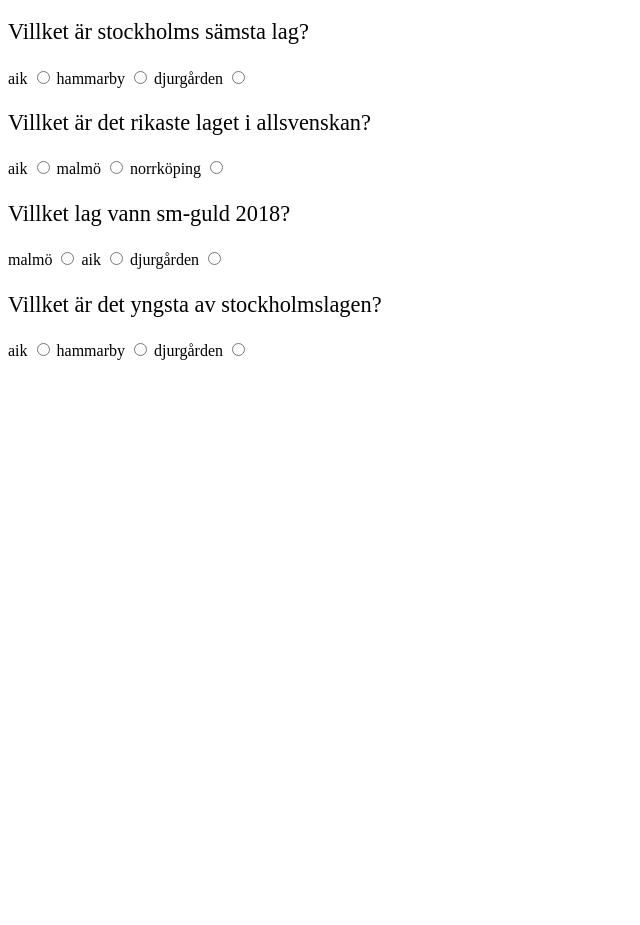
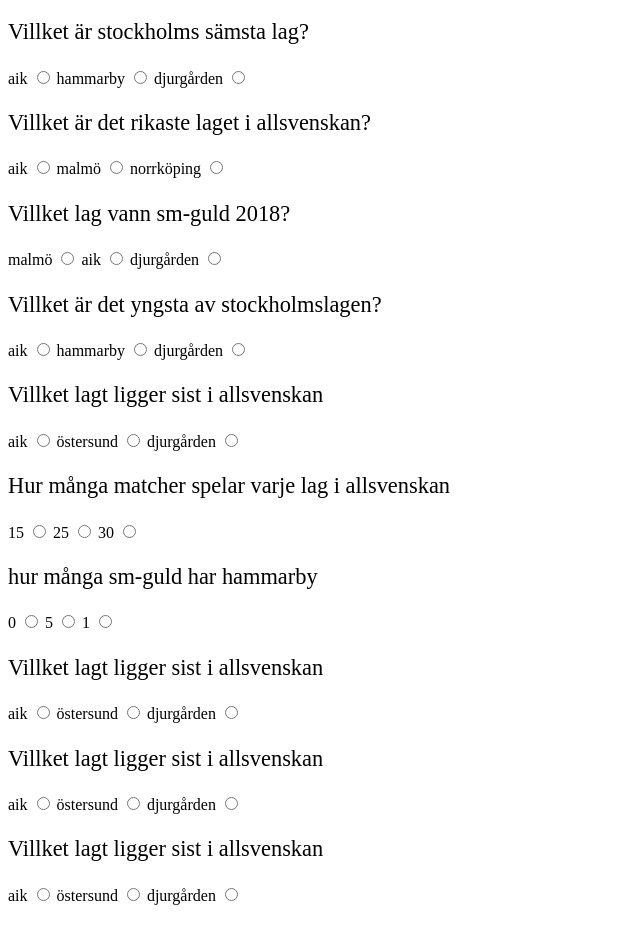
Before and after one commit to henrymaninnen/UF-webb, a plain HTML site: page inlämmningsuppgift-sista/index.html in a window 1280 px wide. Shown: the part 104-1029 px from the top of the page, without its empty margins (0-640 px from the left). Before the commit the page ends 800 px from the top, so only its background shows below. Drawn offline with Linux system fonts and the light colour scheme.

Commit message:
inläm-far

```diff
--- a/inlämmningsuppgift-sista/app.js
+++ b/inlämmningsuppgift-sista/app.js
@@ -1,8 +1,20 @@
 var btnDarkMode = document.querySelector("#btn-darkmode");
 var btnRätta = document.querySelector("#rätta");
 var body = document.querySelector("body");
+var h2 = document.querySelector("h2");
+const qst1 = document.getElementsByName("qst1");
+const qst2 = document.getElementsByName("qst2");
+const qst3 = document.getElementsByName("qst3");
+const qst4 = document.getElementsByName("qst4");
+const qst5 = document.getElementsByName("qst5");
+const qst6 = document.getElementsByName("qst6");
+const qst7 = document.getElementsByName("qst7");
+const qst8 = document.getElementsByName("qst8");
+const qst9 = document.getElementsByName("qst9");
+const qst10 = document.getElementsByName("qst10");
 
 
+//DARKMODE
 btnDarkMode.addEventListener("click", function () {
     body.classList.toggle("toggle-darkmode")
     if (body.classList == "toggle-darkmode") {
@@ -13,10 +25,49 @@
 })
 
 btnRätta.addEventListener("click", function () {
-  var räknare = 0;
-  var ele = document.index.qst1.value;
- console.log(ele);
-  if (ele === "aik"){räknare++} {
+  //CORRECT ANSWERS
+  var rätta = 0;
+  //fråga 1
+  for (var i = 0; i < qst1.length; i++) {
+    var radio = qst1[i];
+    if(radio.value === "aik" && radio.checked) {
+      rätta++;
+    }
   }
-
+  //fråga 2
+  for (var i = 0; i < qst2.length; i++) {
+    var radio = qst2[i];
+    if(radio.value === "malmö" && radio.checked) {
+      rätta++;
+    }
+  }
+  //fråga 3
+  for (var i = 0; i < qst3.length; i++) {
+    var radio = qst3[i];
+    if(radio.value === "aik" && radio.checked) {
+      rätta++;
+    }
+  }
+  //fråga 4
+  for (var i = 0; i < qst4.length; i++) {
+    var radio = qst4[i];
+    if(radio.value === "hammarby" && radio.checked) {
+      rätta++;
+    }
+  }
+  //fråga 5
+  for (var i = 0; i < qst5.length; i++) {
+    var radio = qst5[i];
+    if(radio.value === "östersund" && radio.checked) {
+      rätta++;
+    }
+  }
+  //fråga 6
+  for (var i = 0; i < qst6.length; i++) {
+    var radio = qst6[i];
+    if(radio.value === "30" && radio.checked) {
+      rätta++;
+    }
+  }
+  h2.innerHTML = rätta;
 })
--- a/inlämmningsuppgift-sista/index.html
+++ b/inlämmningsuppgift-sista/index.html
@@ -25,32 +25,93 @@
         <div class="question-2">
             <p>Villket är det rikaste laget i allsvenskan?</p>
             <label for="">aik</label>
-            <input type="radio" name="qst-2" id="">
+            <input type="radio" name="qst2" value="aik">
             <label for="">malmö</label>
-            <input type="radio" name="qst-2" id="">
+            <input type="radio" name="qst2" value="malmö">
             <label for="">norrköping</label>
-            <input type="radio" name="qst-2" id="">
+            <input type="radio" name="qst2" value="norrköping">
         </div>
 
         <div class="question-3">
             <p>Villket lag vann sm-guld 2018?</p>
             <label for="">malmö</label>
-            <input type="radio" name="qst-3" id="">
+            <input type="radio" name="qst3" value="malmö">
             <label for="">aik</label>
-            <input type="radio" name="qst-3" id="">
+            <input type="radio" name="qst3" value="aik">
             <label for="">djurgården</label>
-            <input type="radio" name="qst-3" id="">
+            <input type="radio" name="qst3" value="djurgården">
         </div>
 
         <div class="question-4">
             <p>Villket är det yngsta av stockholmslagen?</p>
             <label for="">aik</label>
-            <input type="radio" name="qst-4" id="">
+            <input type="radio" name="qst4" value="aik">
             <label for="">hammarby</label>
-            <input type="radio" name="qst-4" id="">
+            <input type="radio" name="qst4" value="hammarby">
             <label for="">djurgården</label>
-            <input type="radio" name="qst-4" id="">
+            <input type="radio" name="qst4" value="djurgården">
         </div>
+
+        <div class="question-5">
+            <p>Villket lagt ligger sist i allsvenskan</p>
+            <label for="">aik</label>
+            <input type="radio" name="qst5" value="aik">
+            <label for="">östersund</label>
+            <input type="radio" name="qst5" value="östersund">
+            <label for="">djurgården</label>
+            <input type="radio" name="qst5" value="djurgården">
+        </div>
+
+        <div class="question-6">
+            <p>Hur många matcher spelar varje lag i allsvenskan</p>
+            <label for="">15</label>
+            <input type="radio" name="qst6" value="15">
+            <label for="">25</label>
+            <input type="radio" name="qst6" value="25">
+            <label for="">30</label>
+            <input type="radio" name="qst6" value="30">
+        </div>
+
+        <div class="question-7">
+            <p>hur många sm-guld har hammarby</p>
+            <label for="">0</label>
+            <input type="radio" name="qst7" value="0">
+            <label for="">5</label>
+            <input type="radio" name="qst7" value="5">
+            <label for="">1</label>
+            <input type="radio" name="qst7" value="1">
+        </div>
+
+        <div class="question-8">
+            <p>Villket lagt ligger sist i allsvenskan</p>
+            <label for="">aik</label>
+            <input type="radio" name="qst5" value="aik">
+            <label for="">östersund</label>
+            <input type="radio" name="qst5" value="östersund">
+            <label for="">djurgården</label>
+            <input type="radio" name="qst5" value="djurgården">
+        </div>
+
+        <div class="question-9">
+            <p>Villket lagt ligger sist i allsvenskan</p>
+            <label for="">aik</label>
+            <input type="radio" name="qst5" value="aik">
+            <label for="">östersund</label>
+            <input type="radio" name="qst5" value="östersund">
+            <label for="">djurgården</label>
+            <input type="radio" name="qst5" value="djurgården">
+        </div>
+
+        <div class="question-10">
+            <p>Villket lagt ligger sist i allsvenskan</p>
+            <label for="">aik</label>
+            <input type="radio" name="qst5" value="aik">
+            <label for="">östersund</label>
+            <input type="radio" name="qst5" value="östersund">
+            <label for="">djurgården</label>
+            <input type="radio" name="qst5" value="djurgården">
+        </div>
+        <h2> </h1>
     </div>
     <script src="./app.js"></script>
 </body>
```
